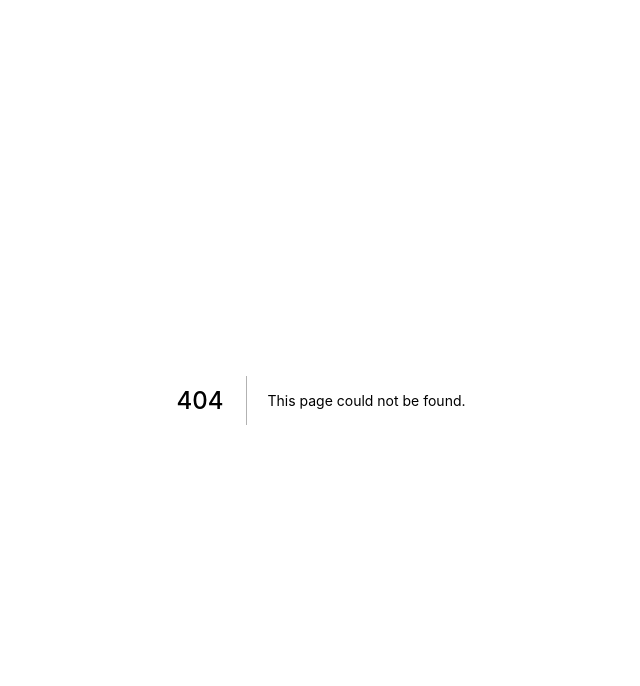
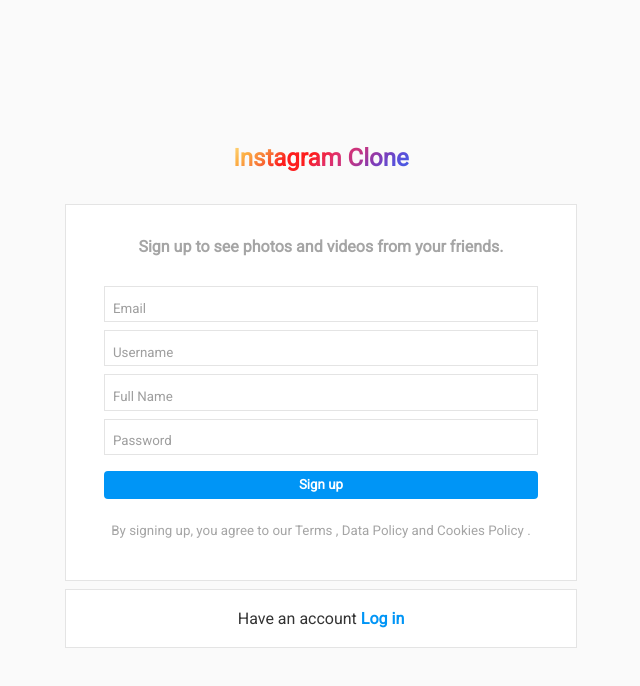
Before and after one commit to Sooraj-s-98/appwrite-instagram-clone, a Next.js app: page /signup in a window 1280 px wide. Before the commit this address had no page. Shown: the top 686 px of the page, without its empty margins (319-959 px from the left). Built offline with nearby package versions, Linux system fonts and the light colour scheme.

Commit message:
login and signup ui

```diff
--- /dev/null
+++ b/public/css/homestyle.css
@@ -0,0 +1,197 @@
+@import url("https://fonts.googleapis.com/css2?family=Roboto:wght@300;400&display=swap");
+* {
+  margin: 0;
+  padding: 0;
+  box-sizing: border-box;
+  font-family: "Roboto", sans-serif;
+}
+
+body {
+  background: #fafafa;
+}
+
+.login__container,
+.signup__container {
+  height: 100vh;
+  width: 100%;
+  display: flex;
+  flex-direction: column;
+  justify-content: center;
+  align-items: center;
+}
+
+.login__container h1,
+.signup__container h1 {
+  text-align: center;
+  font-size: 1.5em;
+  background: -webkit-linear-gradient(135deg, #405de6, #5851db, #833ab4, #c13584, #e1306c, #fd1d1d, #fd1d1d, #f77737, #fcaf45, #ffdc80);
+  -webkit-background-clip: text;
+  -webkit-text-fill-color: transparent;
+}
+
+.login__container .form,
+.signup__container .form {
+  width: 100%;
+  margin-top: 2rem;
+  padding: 2rem 0;
+  background: #fff;
+  border: 1px solid #1b1b1b1e;
+}
+
+.login__container .form__area,
+.signup__container .form__area {
+  width: 40%;
+  display: flex;
+  flex-direction: column;
+  text-align: center;
+}
+
+@media screen and (max-width: 768px) {
+  .login__container .form__area,
+  .signup__container .form__area {
+    width: 60%;
+  }
+}
+
+@media screen and (max-width: 500px) {
+  .login__container .form__area,
+  .signup__container .form__area {
+    width: 80%;
+  }
+}
+
+.login__container .auth__error,
+.signup__container .auth__error {
+  margin: 1rem 0 0 0;
+  color: red;
+}
+
+.login__container form,
+.signup__container form,
+.section__setProfile form {
+  width: 85%;
+  margin: auto;
+}
+
+.login__container form .form__field,
+.signup__container form .form__field,
+.section__setProfile form .form__field {
+  margin: 0.5rem 0;
+  position: relative;
+}
+
+.login__container form .form__field label,
+.signup__container form .form__field label,
+.section__setProfile form .form__field label {
+  font-size: smaller;
+  position: absolute;
+  top: 40%;
+  left: 2%;
+  color: #1b1b1b6d;
+  transition: all 0.4s;
+}
+
+.login__container form .form__field input,
+.signup__container form .form__field input,
+.section__setProfile form .form__field input {
+  width: 100%;
+  font-size: small;
+  border-radius: 0;
+  border: 1px solid #1b1b1b1e;
+  padding: 0.8rem 0.4rem 0.4rem 0.4rem;
+}
+
+.login__container form .form__field input:focus + label,
+.signup__container form .form__field input:focus + label,
+.section__setProfile form .form__field input:focus + label {
+  top: 0;
+  font-size: x-small;
+}
+
+.login__container form .form__field input:valid + label,
+.signup__container form .form__field input:valid + label,
+.section__setProfile form .form__field input:valid + label {
+  top: 0;
+  font-size: x-small;
+}
+
+.primary-insta-btn {
+  padding: 0.4rem 0;
+  background: #0095f6;
+  color: #fff;
+  border-radius: 4px;
+  width: 100%;
+  font-weight: bold;
+  cursor: pointer;
+  border: none;
+}
+
+.primary-insta-btn:disabled {
+  background: #a0a0a0;
+  cursor: default;
+}
+
+.google__login {
+  margin: 2rem 0 1rem 0;
+}
+
+.btn__authGoogle {
+  background: transparent;
+  border: none;
+  font-weight: bold;
+  cursor: pointer;
+  color: #3b5998;
+}
+
+.btn__authGoogle svg {
+  vertical-align: middle;
+}
+
+.forgotPassword {
+  text-decoration: none;
+  color: #3b5998;
+  font-size: 12px;
+}
+
+.signup__area {
+  padding: 1.2rem 0;
+  background: #fff;
+  border: 1px solid #1b1b1b1e;
+  margin: 0.5rem 0;
+}
+
+.signup__area p {
+  color: rgba(0, 0, 0, 0.802);
+}
+
+.signup__area a {
+  text-decoration: none;
+  color: #0095f6;
+  font-weight: bold;
+}
+
+.signup__container {
+  width: 100%;
+  height: 100vh;
+  display: flex;
+  flex-direction: column;
+  justify-content: center;
+  align-items: center;
+}
+
+.signup__container h4 {
+  color: #a5a5a5;
+  font-weight: bold;
+  margin: 0 40px 30px;
+}
+
+.signup__container .primary-insta-btn {
+  margin: 0.5rem 0;
+}
+
+.signup__container .policies {
+  text-align: center;
+  color: #a5a5a5;
+  margin: 10px 40px;
+  font-size: smaller;
+}
--- a/src/pages/_app.js
+++ b/src/pages/_app.js
@@ -21,7 +21,7 @@
             name="viewport"
             content="minimum-scale=1, initial-scale=1, width=device-width"
           />
-
+          <link rel="stylesheet" href="/css/homestyle.css"></link>
           <link
             rel="preload"
             href="https://fonts.googleapis.com/css?family=Roboto:300,400,500,700"
--- /dev/null
+++ b/src/pages/signup.js
@@ -0,0 +1,68 @@
+import { useContext, useState } from "react";
+
+export default function Signup() {
+
+  return (
+    <div className="signup__container">
+      <h1>Instagram Clone</h1>
+      <div className="form__area">
+        <div className="form">
+          <h4>Sign up to see photos and videos from your friends.</h4>
+          <form >
+            <div className="form__field">
+              <input
+                type="email"
+                id="Email"
+                name="Email"
+                required
+              />
+              <label htmlFor="Email">Email</label>
+            </div>
+            <div className="form__field">
+              <input
+                type="text"
+                id="Username"
+                name="Username"
+                required
+              />
+              <label htmlFor="Username">Username</label>
+            </div>
+            <div className="form__field">
+              <input
+                type="text"
+                id="FullName"
+                name="FullName"
+                required
+              />
+              <label htmlFor="FullName">Full Name</label>
+            </div>
+            <div className="form__field">
+              <input
+                type="password"
+                id="password"
+                name="Password"
+                required
+              />
+              <label htmlFor="Password">Password</label>
+            </div>
+            <button className="primary-insta-btn" >
+                Sign up
+            </button>
+            <div className="auth__error">
+              <small></small>
+            </div>
+          </form>
+          <p className="policies">
+            By signing up, you agree to our Terms , Data Policy and Cookies
+            Policy .
+          </p>
+        </div>
+        <div className="signup__area">
+          <p>
+            Have an account <a to="/">Log in</a>
+          </p>
+        </div>
+      </div>
+    </div>
+  );
+}
```
Also changed, not shown: package.json (+0 -11 lines), src/pages/about.js (deleted, +0 -9 lines), src/pages/login.js (added, +51 -0 lines).
